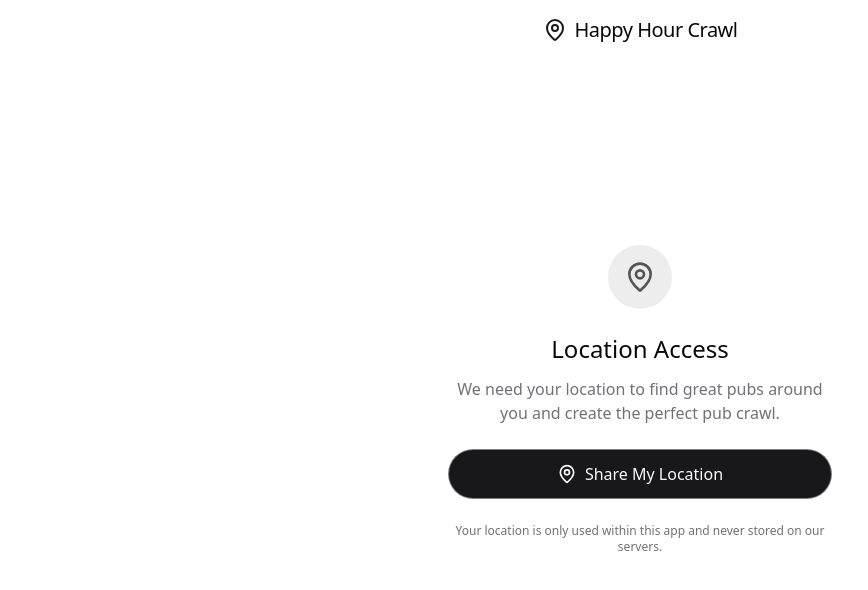
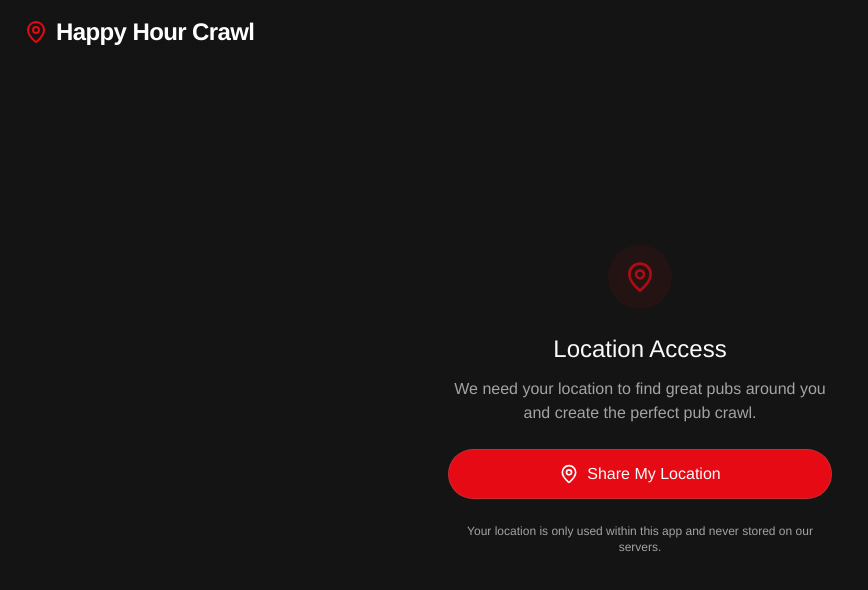
Before and after one commit to TheYote12/crawlomatic-happy-hour, a React (Vite) app: page / in a window 1280 px wide. Shown: the top 590 px of the page, without its empty margins (0-868 px from the left). Built offline with nearby package versions, Linux system fonts and the light colour scheme.

Commit message:
Refactor: Update UI to Netflix-like design
This commit updates the UI to a Netflix-inspired design, without changing any functionality.

```diff
--- a/src/components/Header.tsx
+++ b/src/components/Header.tsx
@@ -9,13 +9,15 @@ interface HeaderProps {
 const Header: React.FC<HeaderProps> = ({ isScrolled }) => {
   return (
     <header
-      className={`fixed top-0 left-0 right-0 z-50 px-6 py-4 flex items-center justify-center transition-all duration-300 ${
-        isScrolled ? 'backdrop-blur-md bg-background/80 shadow-md' : 'bg-transparent'
+      className={`fixed top-0 left-0 right-0 z-50 px-6 py-4 transition-all duration-300 ${
+        isScrolled ? 'bg-netflix-black shadow-md' : 'netflix-gradient'
       }`}
     >
-      <div className="flex items-center">
-        <MapPin className="h-6 w-6 text-primary mr-2" />
-        <h1 className="text-xl font-medium tracking-tight">Happy Hour Crawl</h1>
+      <div className="max-w-7xl mx-auto flex items-center justify-between">
+        <div className="flex items-center">
+          <MapPin className="h-6 w-6 text-netflix-red mr-2" />
+          <h1 className="text-2xl font-bold tracking-tight text-white">Happy Hour Crawl</h1>
+        </div>
       </div>
     </header>
   );
--- a/src/components/ui/button.tsx
+++ b/src/components/ui/button.tsx
@@ -1,3 +1,4 @@
+
 import * as React from "react"
 import { Slot } from "@radix-ui/react-slot"
 import { cva, type VariantProps } from "class-variance-authority"
@@ -5,24 +6,24 @@ import { cva, type VariantProps } from "class-variance-authority"
 import { cn } from "@/lib/utils"
 
 const buttonVariants = cva(
-  "inline-flex items-center justify-center gap-2 whitespace-nowrap rounded-md text-sm font-medium ring-offset-background transition-colors focus-visible:outline-none focus-visible:ring-2 focus-visible:ring-ring focus-visible:ring-offset-2 disabled:pointer-events-none disabled:opacity-50 [&_svg]:pointer-events-none [&_svg]:size-4 [&_svg]:shrink-0",
+  "inline-flex items-center justify-center gap-2 whitespace-nowrap rounded-sm text-sm font-medium transition-colors focus-visible:outline-none focus-visible:ring-2 focus-visible:ring-ring focus-visible:ring-offset-2 disabled:pointer-events-none disabled:opacity-50 [&_svg]:pointer-events-none [&_svg]:size-4 [&_svg]:shrink-0",
   {
     variants: {
       variant: {
-        default: "bg-primary text-primary-foreground hover:bg-primary/90",
+        default: "bg-netflix-red text-white hover:bg-netflix-red/90",
         destructive:
           "bg-destructive text-destructive-foreground hover:bg-destructive/90",
         outline:
-          "border border-input bg-background hover:bg-accent hover:text-accent-foreground",
+          "border border-netflix-gray bg-transparent text-white hover:bg-netflix-dark hover:text-white",
         secondary:
-          "bg-secondary text-secondary-foreground hover:bg-secondary/80",
-        ghost: "hover:bg-accent hover:text-accent-foreground",
-        link: "text-primary underline-offset-4 hover:underline",
+          "bg-netflix-dark text-white hover:bg-netflix-gray/20",
+        ghost: "hover:bg-netflix-gray/20 hover:text-white text-netflix-lightgray",
+        link: "text-netflix-red underline-offset-4 hover:underline",
       },
       size: {
         default: "h-10 px-4 py-2",
-        sm: "h-9 rounded-md px-3",
-        lg: "h-11 rounded-md px-8",
+        sm: "h-9 rounded-sm px-3",
+        lg: "h-11 rounded-sm px-8",
         icon: "h-10 w-10",
       },
     },
--- a/src/components/ui/card.tsx
+++ b/src/components/ui/card.tsx
@@ -1,3 +1,4 @@
+
 import * as React from "react"
 
 import { cn } from "@/lib/utils"
@@ -9,7 +10,7 @@ const Card = React.forwardRef<
   <div
     ref={ref}
     className={cn(
-      "rounded-lg border bg-card text-card-foreground shadow-sm",
+      "rounded-sm border-netflix-gray/20 bg-netflix-dark text-card-foreground shadow-sm transition-all hover:shadow-md",
       className
     )}
     {...props}
@@ -36,7 +37,7 @@ const CardTitle = React.forwardRef<
   <h3
     ref={ref}
     className={cn(
-      "text-2xl font-semibold leading-none tracking-tight",
+      "text-xl font-semibold leading-none tracking-tight text-white",
       className
     )}
     {...props}
@@ -50,7 +51,7 @@ const CardDescription = React.forwardRef<
 >(({ className, ...props }, ref) => (
   <p
     ref={ref}
-    className={cn("text-sm text-muted-foreground", className)}
+    className={cn("text-sm text-netflix-gray", className)}
     {...props}
   />
 ))
--- a/src/components/ui/checkbox.tsx
+++ b/src/components/ui/checkbox.tsx
@@ -1,3 +1,4 @@
+
 import * as React from "react"
 import * as CheckboxPrimitive from "@radix-ui/react-checkbox"
 import { Check } from "lucide-react"
@@ -11,7 +12,7 @@ const Checkbox = React.forwardRef<
   <CheckboxPrimitive.Root
     ref={ref}
     className={cn(
-      "peer h-4 w-4 shrink-0 rounded-sm border border-primary ring-offset-background focus-visible:outline-none focus-visible:ring-2 focus-visible:ring-ring focus-visible:ring-offset-2 disabled:cursor-not-allowed disabled:opacity-50 data-[state=checked]:bg-primary data-[state=checked]:text-primary-foreground",
+      "peer h-4 w-4 shrink-0 rounded-sm border border-netflix-gray ring-offset-background focus-visible:outline-none focus-visible:ring-2 focus-visible:ring-netflix-red focus-visible:ring-offset-2 disabled:cursor-not-allowed disabled:opacity-50 data-[state=checked]:bg-netflix-red data-[state=checked]:text-white",
       className
     )}
     {...props}
--- a/src/components/ui/input.tsx
+++ b/src/components/ui/input.tsx
@@ -1,3 +1,4 @@
+
 import * as React from "react"
 
 import { cn } from "@/lib/utils"
@@ -8,7 +9,7 @@ const Input = React.forwardRef<HTMLInputElement, React.ComponentProps<"input">>(
       <input
         type={type}
         className={cn(
-          "flex h-10 w-full rounded-md border border-input bg-background px-3 py-2 text-base ring-offset-background file:border-0 file:bg-transparent file:text-sm file:font-medium file:text-foreground placeholder:text-muted-foreground focus-visible:outline-none focus-visible:ring-2 focus-visible:ring-ring focus-visible:ring-offset-2 disabled:cursor-not-allowed disabled:opacity-50 md:text-sm",
+          "flex h-10 w-full rounded-sm border border-netflix-gray/30 bg-netflix-dark px-3 py-2 text-base text-white ring-offset-background file:border-0 file:bg-transparent file:text-sm file:font-medium file:text-foreground placeholder:text-netflix-gray focus-visible:outline-none focus-visible:ring-2 focus-visible:ring-netflix-red focus-visible:ring-offset-2 disabled:cursor-not-allowed disabled:opacity-50 md:text-sm",
           className
         )}
         ref={ref}
--- a/src/index.css
+++ b/src/index.css
@@ -5,65 +5,35 @@
 
 @layer base {
   :root {
-    --background: 0 0% 100%;
-    --foreground: 240 10% 3.9%;
+    --background: 0 0% 8%; /* Netflix dark background */
+    --foreground: 0 0% 98%;
 
-    --card: 0 0% 100%;
-    --card-foreground: 240 10% 3.9%;
+    --card: 0 0% 10%; /* Slightly lighter than background */
+    --card-foreground: 0 0% 98%;
 
-    --popover: 0 0% 100%;
-    --popover-foreground: 240 10% 3.9%;
+    --popover: 0 0% 10%;
+    --popover-foreground: 0 0% 98%;
 
-    --primary: 240 5.9% 10%;
+    --primary: 357 92% 47%; /* Netflix red */
     --primary-foreground: 0 0% 98%;
 
-    --secondary: 240 4.8% 95.9%;
-    --secondary-foreground: 240 5.9% 10%;
+    --secondary: 0 0% 15%; /* Dark gray for secondary elements */
+    --secondary-foreground: 0 0% 98%;
 
-    --muted: 240 4.8% 95.9%;
-    --muted-foreground: 240 3.8% 46.1%;
+    --muted: 0 0% 15%;
+    --muted-foreground: 0 0% 64%;
 
-    --accent: 240 4.8% 95.9%;
-    --accent-foreground: 240 5.9% 10%;
+    --accent: 357 92% 47%; /* Netflix red accent */
+    --accent-foreground: 0 0% 98%;
 
     --destructive: 0 84.2% 60.2%;
     --destructive-foreground: 0 0% 98%;
 
-    --border: 240 5.9% 90%;
-    --input: 240 5.9% 90%;
-    --ring: 240 10% 3.9%;
+    --border: 0 0% 20%;
+    --input: 0 0% 20%;
+    --ring: 357 92% 47%;
 
-    --radius: 0.5rem;
-  }
-
-  .dark {
-    --background: 240 10% 3.9%;
-    --foreground: 0 0% 98%;
-
-    --card: 240 10% 3.9%;
-    --card-foreground: 0 0% 98%;
-
-    --popover: 240 10% 3.9%;
-    --popover-foreground: 0 0% 98%;
-
-    --primary: 0 0% 98%;
-    --primary-foreground: 240 5.9% 10%;
-
-    --secondary: 240 3.7% 15.9%;
-    --secondary-foreground: 0 0% 98%;
-
-    --muted: 240 3.7% 15.9%;
-    --muted-foreground: 240 5% 64.9%;
-
-    --accent: 240 3.7% 15.9%;
-    --accent-foreground: 0 0% 98%;
-
-    --destructive: 0 62.8% 30.6%;
-    --destructive-foreground: 0 0% 98%;
-
-    --border: 240 3.7% 15.9%;
-    --input: 240 3.7% 15.9%;
-    --ring: 240 4.9% 83.9%;
+    --radius: 0.25rem; /* Netflix uses more squared corners */
   }
 }
 
@@ -73,16 +43,29 @@
   }
   body {
     @apply bg-background text-foreground;
+    font-family: 'Netflix Sans', 'Helvetica Neue', Helvetica, Arial, sans-serif;
   }
 }
 
 @layer components {
   .glass {
-    @apply backdrop-blur-md bg-background/80 border border-border/50;
+    @apply backdrop-blur-md bg-netflix-dark/90 border border-netflix-gray/30;
   }
 
   .card-hover {
-    @apply transition-all duration-300 hover:shadow-lg hover:scale-[1.02];
+    @apply transition-all duration-300 hover:shadow-lg hover:scale-[1.05] hover:z-10;
+  }
+
+  .netflix-card {
+    @apply bg-netflix-dark border-none rounded shadow-md hover:shadow-xl transition-all duration-300;
+  }
+
+  .netflix-button {
+    @apply bg-netflix-red text-white hover:bg-netflix-red/90 transition-colors;
+  }
+
+  .netflix-gradient {
+    @apply bg-gradient-to-b from-netflix-black/90 via-netflix-black/40 to-transparent;
   }
 }
 
@@ -91,17 +74,17 @@
 }
 
 .mapboxgl-popup-content {
-  @apply rounded-lg shadow-lg p-3 border border-border bg-background;
+  @apply rounded-md shadow-lg p-3 border border-netflix-gray/30 bg-netflix-dark text-white;
 }
 
 .mapboxgl-popup-close-button {
-  @apply text-muted-foreground hover:text-foreground transition-colors;
+  @apply text-netflix-lightgray hover:text-white transition-colors;
 }
 
 .mapboxgl-ctrl-group {
-  @apply !rounded-lg !shadow-lg !border !border-border !bg-background;
+  @apply !rounded-md !shadow-lg !border !border-netflix-gray/30 !bg-netflix-dark;
 }
 
 .mapboxgl-ctrl-group button {
-  @apply !text-foreground hover:!bg-muted transition-colors;
+  @apply !text-netflix-lightgray hover:!bg-netflix-gray/20 transition-colors;
 }
--- a/tailwind.config.ts
+++ b/tailwind.config.ts
@@ -62,7 +62,14 @@ export default {
 					'accent-foreground': 'hsl(var(--sidebar-accent-foreground))',
 					border: 'hsl(var(--sidebar-border))',
 					ring: 'hsl(var(--sidebar-ring))'
-				}
+				},
+				netflix: {
+					red: '#E50914',
+					black: '#141414',
+					dark: '#181818',
+					gray: '#808080',
+					lightgray: '#e5e5e5',
+				},
 			},
 			borderRadius: {
 				lg: 'var(--radius)',
```
